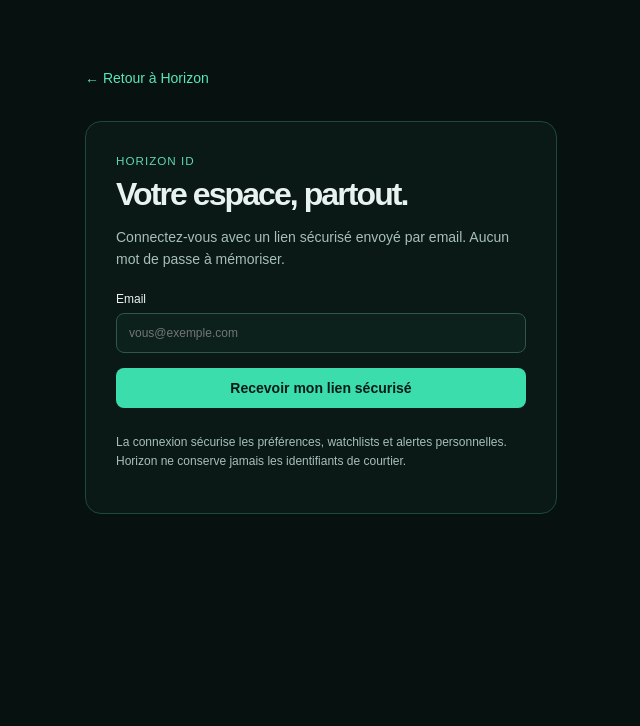
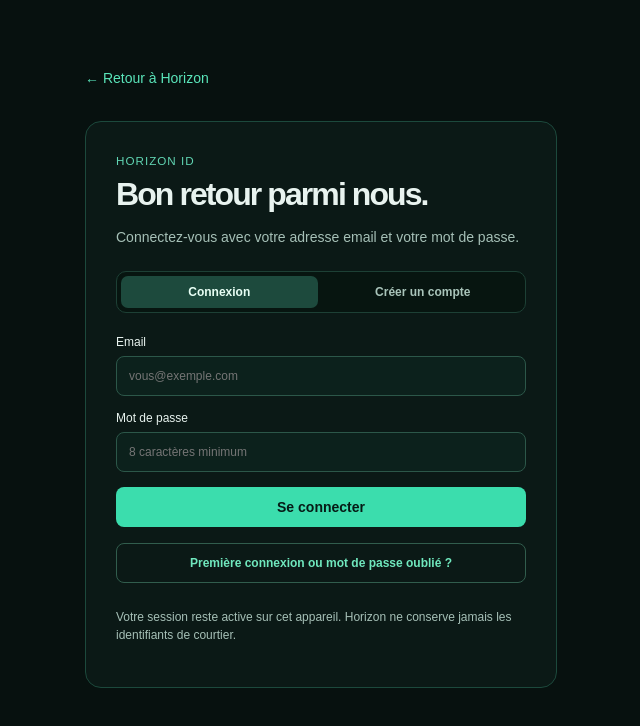
Before and after one commit to jusderasin/horizon-investissement, a Next.js app: page /auth in a window 1280 px wide. Shown: the top 726 px of the page, without its empty margins (319-959 px from the left). Built offline with nearby package versions, Linux system fonts and the light colour scheme; no server answers.

Commit message:
Add password-based Horizon sign-in

```diff
--- a/app/auth/page.jsx
+++ b/app/auth/page.jsx
@@ -3,16 +3,96 @@
 import { useState } from "react";
 import { createClient, hasSupabaseConfig } from "../../lib/supabase/client";
 
+const initialMessage = {
+  signin: "Connectez-vous avec votre adresse email et votre mot de passe.",
+  signup: "Créez votre accès Horizon une seule fois. Un email de confirmation peut être demandé.",
+  recovery: "Recevez un lien unique pour créer ou réinitialiser votre mot de passe.",
+};
+
 export default function AuthPage() {
+  const [mode, setMode] = useState("signin");
   const [email, setEmail] = useState("");
+  const [password, setPassword] = useState("");
   const [state, setState] = useState("idle");
+  const [message, setMessage] = useState("");
   const configured = hasSupabaseConfig();
-  const submit = async (event) => {
+
+  function chooseMode(nextMode) {
+    setMode(nextMode);
+    setState("idle");
+    setMessage("");
+    setPassword("");
+  }
+
+  async function submit(event) {
     event.preventDefault();
     if (!configured) return;
+
     setState("sending");
-    const { error } = await createClient().auth.signInWithOtp({ email, options: { emailRedirectTo: `${window.location.origin}/auth/callback?next=/espace` } });
+    setMessage("");
+    const supabase = createClient();
+
+    if (mode === "signin") {
+      const { error } = await supabase.auth.signInWithPassword({ email, password });
+      if (error) {
+        setState("error");
+        setMessage("Email ou mot de passe incorrect. Si c'est votre premier accès, créez ou réinitialisez votre mot de passe.");
+        return;
+      }
+      window.location.assign("/espace");
+      return;
+    }
+
+    if (mode === "signup") {
+      const { data, error } = await supabase.auth.signUp({
+        email,
+        password,
+        options: { emailRedirectTo: `${window.location.origin}/auth/callback?next=/espace` },
+      });
+      if (error) {
+        setState("error");
+        setMessage(error.message);
+        return;
+      }
+      if (data.session) {
+        window.location.assign("/espace");
+        return;
+      }
+      setState("sent");
+      setMessage("Vérifiez votre boîte mail pour confirmer votre compte, puis connectez-vous avec ce mot de passe.");
+      return;
+    }
+
+    const { error } = await supabase.auth.resetPasswordForEmail(email, {
+      redirectTo: `${window.location.origin}/auth/update-password`,
+    });
     setState(error ? "error" : "sent");
-  };
-  return <main className="auth-page"><a href="/">← Retour à Horizon</a><section><small>HORIZON ID</small><h1>Votre espace, partout.</h1><p>Connectez-vous avec un lien sécurisé envoyé par email. Aucun mot de passe à mémoriser.</p>{configured ? <form onSubmit={submit}><label>Email<input required type="email" value={email} onChange={(event) => setEmail(event.target.value)} placeholder="vous@exemple.com"/></label><button disabled={state === "sending"}>{state === "sending" ? "Envoi…" : "Recevoir mon lien sécurisé"}</button>{state === "sent" && <p className="auth-success">Vérifiez votre boîte mail : le lien de connexion vient d’être envoyé.</p>}{state === "error" && <p className="auth-error">Impossible d’envoyer le lien. Vérifiez la configuration Supabase.</p>}</form> : <div className="auth-config"><b>Connexion en attente de configuration</b><p>Ajoutez les deux variables Supabase dans Vercel, puis cette page devient immédiatement active.</p><code>NEXT_PUBLIC_SUPABASE_URL</code><code>NEXT_PUBLIC_SUPABASE_PUBLISHABLE_KEY</code></div>}<p className="auth-note">La connexion sécurise les préférences, watchlists et alertes personnelles. Horizon ne conserve jamais les identifiants de courtier.</p></section></main>;
+    setMessage(error ? error.message : "Si cette adresse possède un compte, un email sécurisé vient d'être envoyé.");
+  }
+
+  const isRecovery = mode === "recovery";
+
+  return <main className="auth-page">
+    <a href="/">← Retour à Horizon</a>
+    <section>
+      <small>HORIZON ID</small>
+      <h1>{mode === "signin" ? "Bon retour parmi nous." : mode === "signup" ? "Créez votre espace." : "Définissez votre mot de passe."}</h1>
+      <p>{initialMessage[mode]}</p>
+      {configured ? <>
+        <div className="auth-tabs" role="tablist" aria-label="Choisir un mode de connexion">
+          <button className={mode === "signin" ? "selected" : ""} type="button" onClick={() => chooseMode("signin")}>Connexion</button>
+          <button className={mode === "signup" ? "selected" : ""} type="button" onClick={() => chooseMode("signup")}>Créer un compte</button>
+        </div>
+        <form onSubmit={submit}>
+          <label>Email<input required type="email" autoComplete="email" value={email} onChange={(event) => setEmail(event.target.value)} placeholder="vous@exemple.com" /></label>
+          {!isRecovery && <label>Mot de passe<input required minLength="8" type="password" autoComplete={mode === "signin" ? "current-password" : "new-password"} value={password} onChange={(event) => setPassword(event.target.value)} placeholder="8 caractères minimum" /></label>}
+          <button disabled={state === "sending"}>{state === "sending" ? "Veuillez patienter…" : mode === "signin" ? "Se connecter" : mode === "signup" ? "Créer mon compte" : "Envoyer le lien sécurisé"}</button>
+          {state === "sent" && <p className="auth-success">{message}</p>}
+          {state === "error" && <p className="auth-error">{message}</p>}
+        </form>
+        <button className="auth-recovery" type="button" onClick={() => chooseMode(isRecovery ? "signin" : "recovery")}>{isRecovery ? "Revenir à la connexion" : "Première connexion ou mot de passe oublié ?"}</button>
+      </> : <div className="auth-config"><b>Connexion en attente de configuration</b><p>Ajoutez les deux variables Supabase dans Vercel, puis cette page devient immédiatement active.</p><code>NEXT_PUBLIC_SUPABASE_URL</code><code>NEXT_PUBLIC_SUPABASE_PUBLISHABLE_KEY</code></div>}
+      <p className="auth-note">Votre session reste active sur cet appareil. Horizon ne conserve jamais les identifiants de courtier.</p>
+    </section>
+  </main>;
 }
```
Also changed, not shown: app/auth/update-password/page.jsx (added, +60 -0 lines), app/globals.css.
